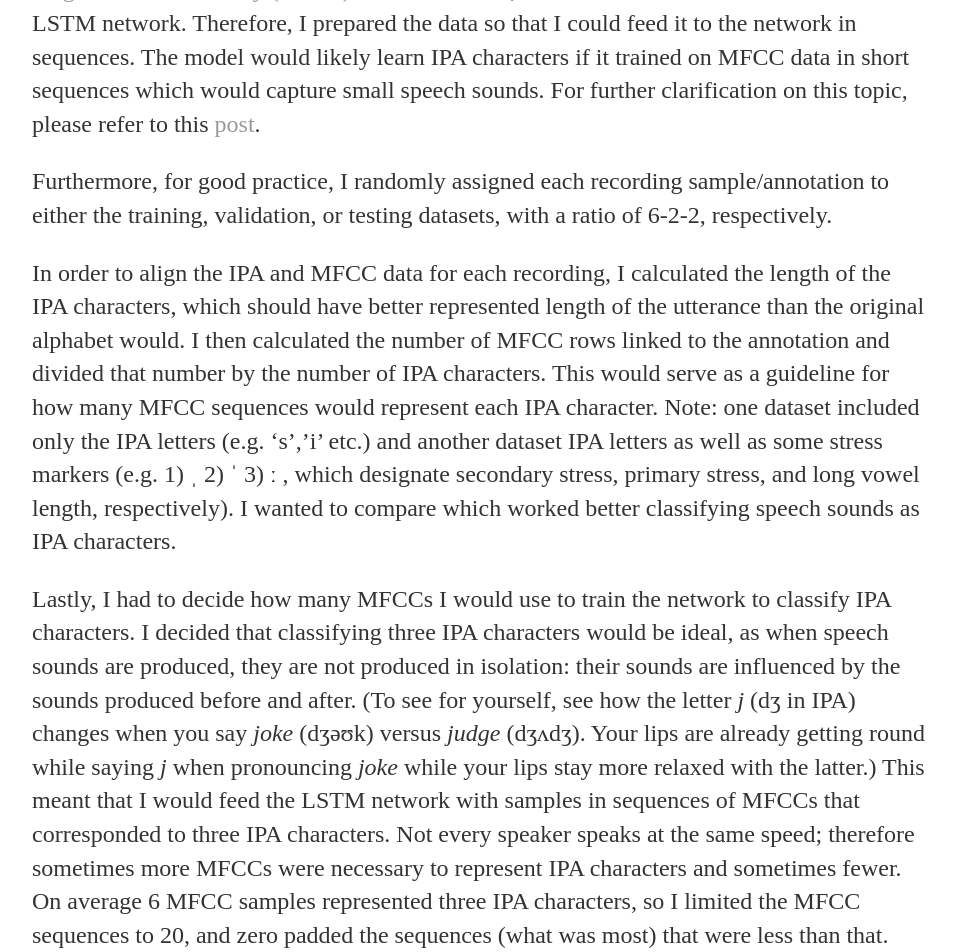
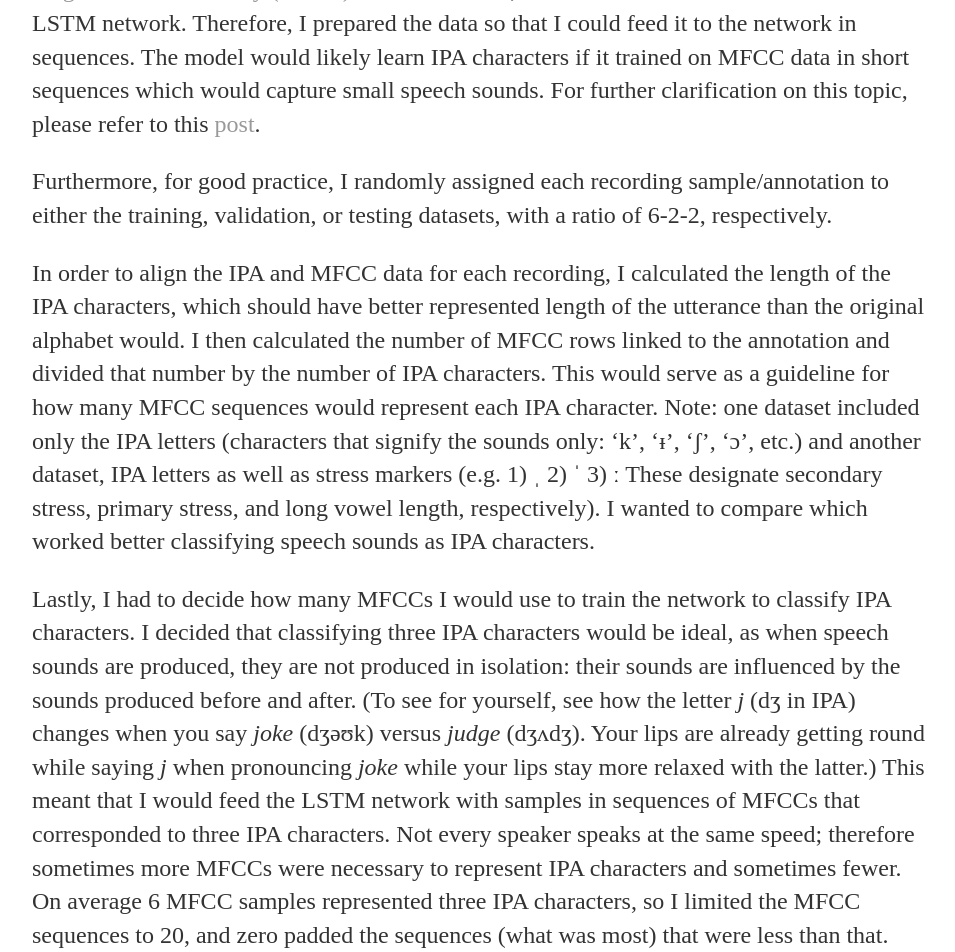
Before and after one commit to a-n-rose/a-n-rose.github.io, a Jekyll site: the page built from _posts/2018-09-26-english-speech-to-ipa.md, in a window 1280 px wide and 1400 px high, scrolled down 3127 px. Shown: the top 952 px of the window, without its empty margins (160-1115 px from the left). Built offline with Jekyll 4.4.1, drawn with Linux system fonts in a browser that asks for light colours; some of the changed text lies outside the part shown.

Commit message:
improved IPA letter examples

```diff
--- a/_posts/2018-09-26-english-speech-to-ipa.md
+++ b/_posts/2018-09-26-english-speech-to-ipa.md
@@ -36,7 +36,7 @@
 
 Furthermore, for good practice, I randomly assigned each recording sample/annotation to either the training, validation, or testing datasets, with a ratio of 6-2-2, respectively.
 
-In order to align the IPA and MFCC data for each recording, I calculated the length of the IPA characters, which should have better represented length of the utterance than the original alphabet would. I then calculated the number of MFCC rows linked to the annotation and divided that number by the number of IPA characters. This would serve as a guideline for how many MFCC sequences would represent each IPA character. Note: one dataset included only the IPA letters (e.g. 's','i' etc.) and another dataset IPA letters as well as some stress markers (e.g. 1) ˌ 2) ˈ 3) ː , which designate secondary stress, primary stress, and long vowel length, respectively). I wanted to compare which worked better classifying speech sounds as IPA characters.
+In order to align the IPA and MFCC data for each recording, I calculated the length of the IPA characters, which should have better represented length of the utterance than the original alphabet would. I then calculated the number of MFCC rows linked to the annotation and divided that number by the number of IPA characters. This would serve as a guideline for how many MFCC sequences would represent each IPA character. Note: one dataset included only the IPA letters (characters that signify the sounds only: 'k', 'ᵻ', 'ʃ', 'ɔ', etc.) and another dataset, IPA letters as well as stress markers (e.g. 1) ˌ  2) ˈ  3) ː  These designate secondary stress, primary stress, and long vowel length, respectively). I wanted to compare which worked better classifying speech sounds as IPA characters.
 
 Lastly, I had to decide how many MFCCs I would use to train the network to classify IPA characters. I decided that classifying three IPA characters would be ideal, as when speech sounds are produced, they are not produced in isolation: their sounds are influenced by the sounds produced before and after. (To see for yourself, see how the letter *j* (dʒ in IPA) changes when you say *joke* (dʒəʊk) versus *judge* (dʒʌdʒ). Your lips are already getting round while saying *j* when pronouncing *joke* while your lips stay more relaxed with the latter.) This meant that I would feed the LSTM network with samples in sequences of MFCCs that corresponded to three IPA characters. Not every speaker speaks at the same speed; therefore sometimes more MFCCs were necessary to represent IPA characters and sometimes fewer. On average 6 MFCC samples represented three IPA characters, so I limited the MFCC sequences to 20, and zero padded the sequences (what was most) that were less than that.
 
@@ -46,7 +46,7 @@
 ![Imgur](https://i.imgur.com/4vvSciZ.png?1)
 #### First column (not visualized) is the dataset assignment (train, validate, test); the next 40 columns pertain to the 40 MFCC coefficients; the last column on the right pertains to the IPA label. The first set of MFCC data needs 15 samples to identify 3 IPA characters. In order to make sure each set of samples had the same lengths, any samples less than 20 were padded with zeros. You can see the next sample following the zeros had a different 3 letter IPA label.
 
-I prepared the scripts to allow for adjustment of two key variables: 1) the IPA window shift and 2) which IPA characters were excluded from analysis. I built a total of eight models, trained on data with a mix of the following options:
+I prepared the scripts to allow for adjustment of two key variables: 1) the IPA window shift/ overlap of sounds and 2) which IPA characters were excluded from analysis. I built a total of eight models, trained on data with a mix of the following options:
 
 1) with or without added noise to the MFCC data
 
```
